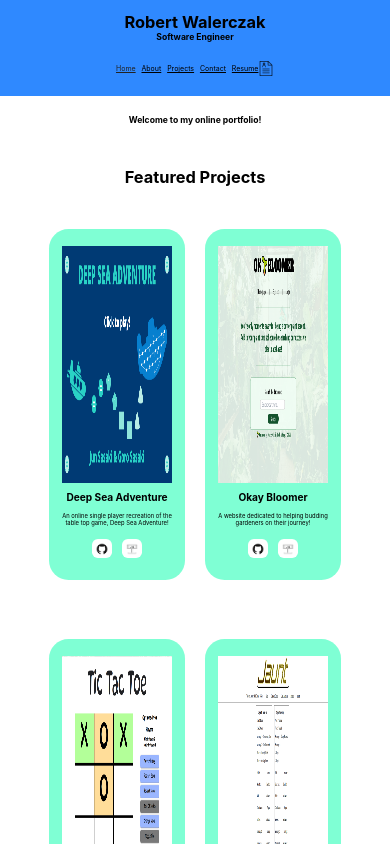
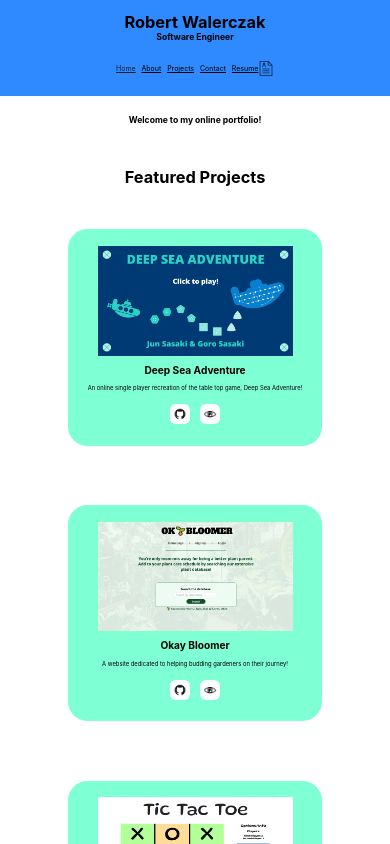
Before and after one commit to RobWal/portfolio, a React (Create React App) app: page / in a window 390 px wide. Shown: the top 844 px of the page. Built offline with nearby package versions, Linux system fonts and the light colour scheme.

Commit message:
Change live icon, re-add mobile friendly sizing

```diff
--- a/src/components/atoms/FeaturedImage/FeaturedImage.css
+++ b/src/components/atoms/FeaturedImage/FeaturedImage.css
@@ -18,10 +18,10 @@
 }
 
 
-/* @media screen and (max-width: 1200px) {
+@media screen and (max-width: 1200px) {
     .featured-image {
       background-color: lightblue;
       height: 28vw;
       width: 50vw;
     }
-} */
+}
--- a/src/components/molecules/FeaturedProjectContainer/FeaturedProjectContainer.css
+++ b/src/components/molecules/FeaturedProjectContainer/FeaturedProjectContainer.css
@@ -13,11 +13,6 @@
     background-color: aquamarine;
     border-radius: 5vmin;
     position: relative;
-}
-
-.window-ratio {
-    /* margin-top: 75%;
-    position: absolute; */
 }
 
 .featured-social-links {
@@ -36,17 +31,15 @@
     font-size: 1.5vw;
 }
 
-/* @media screen and (max-width: 1200px) {
+@media screen and (max-width: 1200px) {
     .featured-project-container {
       margin: 5vh 10vw 2vh 10vw;
       width: 65vw;
     }
-} */
-/*
-@media screen and (max-width: 500px) {
+}
+
+/* @media screen and (max-width: 500px) {
     .featured-project-container {
       margin: 5vh 10vw 2vh 10vw;
-      width: 65vw;
-      height: 35vh;
     }
 } */
--- a/src/components/molecules/FeaturedProjectContainer/index.tsx
+++ b/src/components/molecules/FeaturedProjectContainer/index.tsx
@@ -20,14 +20,12 @@ type FeaturedProjectContainer = {
 const FeaturedProjectContainer = ({projectName, projectGithubLink, projectLiveLink, projectImage, altProjectImageName, projectDescription, navLink}: FeaturedProjectContainer) => {
     return (
         <div className = 'featured-project-container'>
-            {/* <H2 text={projectName}></H2> */}
-            {/* <div className="window-ratio"></div> */}
             <NavLink className="featured-nav-link" to={navLink}><FeaturedImage projectImage={projectImage} altProjectImageName={altProjectImageName}/></NavLink>
             <H1 text={projectName}></H1>
             <P1 text={projectDescription}></P1>
             <div className="featured-social-links">
                 <SocialButton fileName="/images/gitIcon.png" link={projectGithubLink} alternate='GitHub Project Link'/>
-                <SocialButton fileName="/images/liveIcon.png" link={projectLiveLink} alternate='GitHub Project Link'/>
+                <SocialButton fileName="/images/eyeIcon.png" link={projectLiveLink} alternate='GitHub Project Link'/>
             </div>
         </div>
     )
```
Also changed, not shown: public/images/eyeIcon.png (added).
